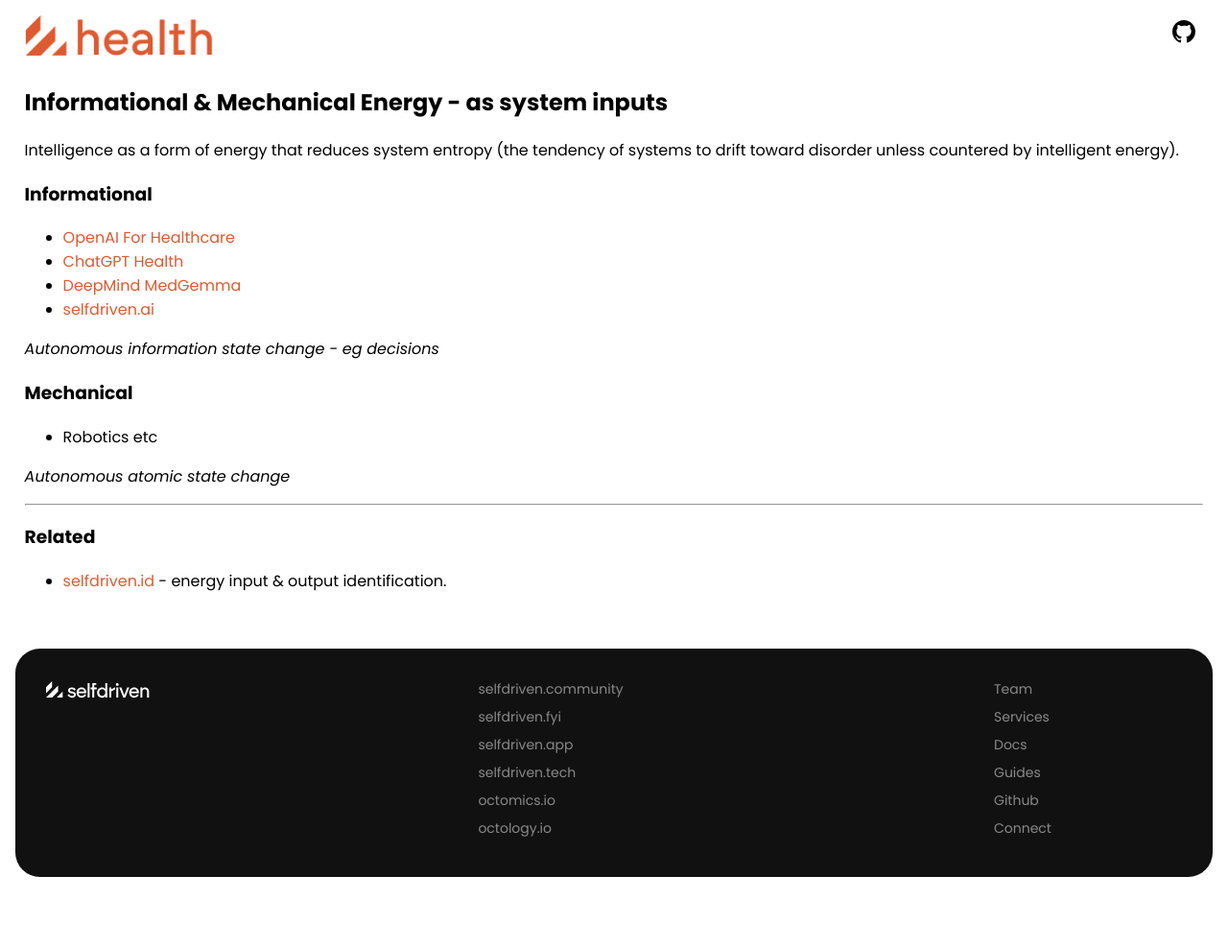
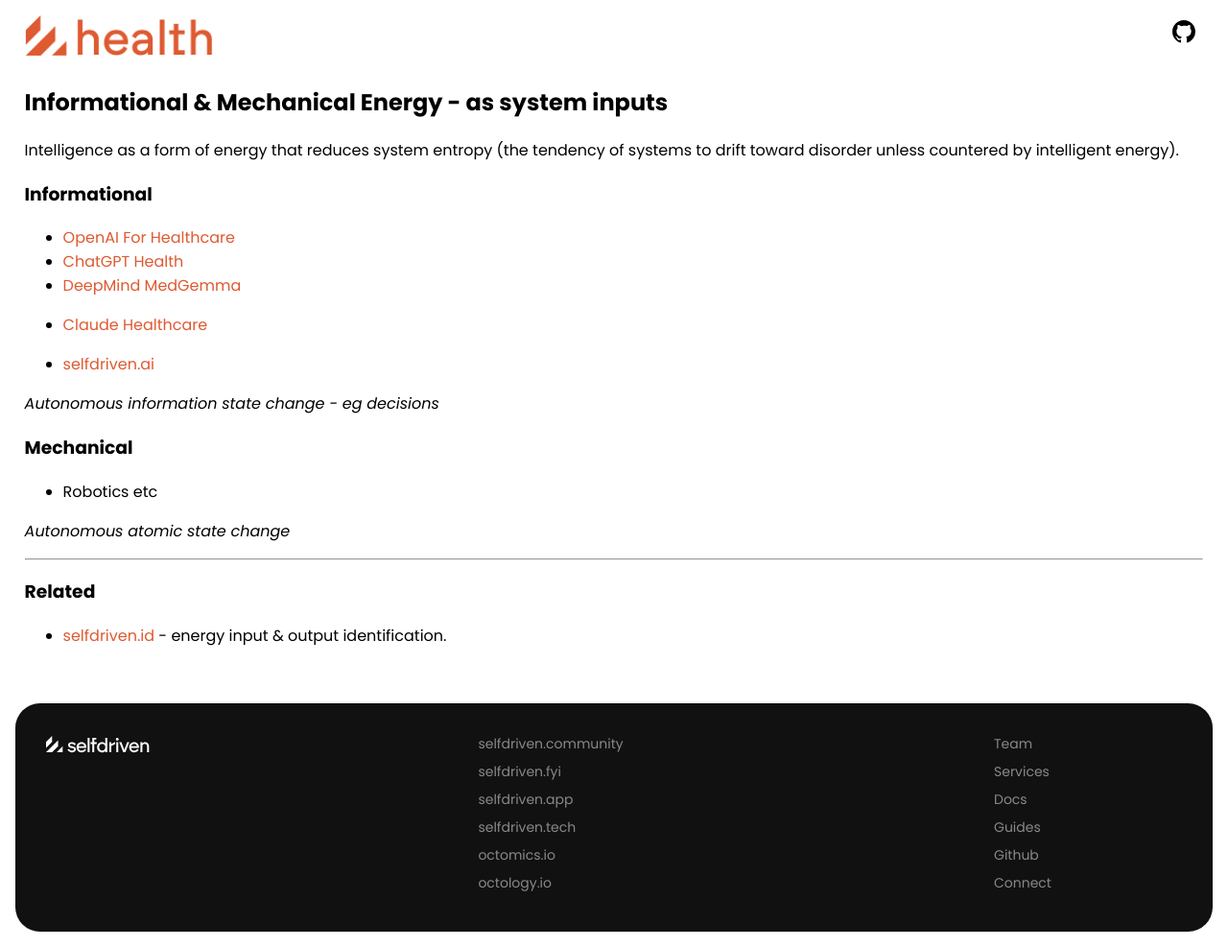
Before and after one commit to selfdriven-foundation/selfdriven-health, a Jekyll site: the page built from docs/pages/resources-energy.md, in a window 1280 px wide. Shown: the whole page at 96% size. Built offline with Jekyll 4.4.1, drawn with Linux system fonts in a browser that asks for light colours; before the commit the page ends 930 px from its top, so only the background shows below that.

Commit message:
Update resources-energy.md

```diff
--- a/docs/pages/resources-energy.md
+++ b/docs/pages/resources-energy.md
@@ -13,6 +13,8 @@
 - [OpenAI For Healthcare](https://openai.com/index/openai-for-healthcare/)
 - [ChatGPT Health](https://openai.com/index/introducing-chatgpt-health/)
 - [DeepMind MedGemma](https://deepmind.google/models/gemma/medgemma/)
+- [Claude Healthcare](https://www.anthropic.com/news/healthcare-life-sciences)
+
 - [selfdriven.ai](https://selfdriven.ai)
 
 *Autonomous information state change - eg decisions*
```
